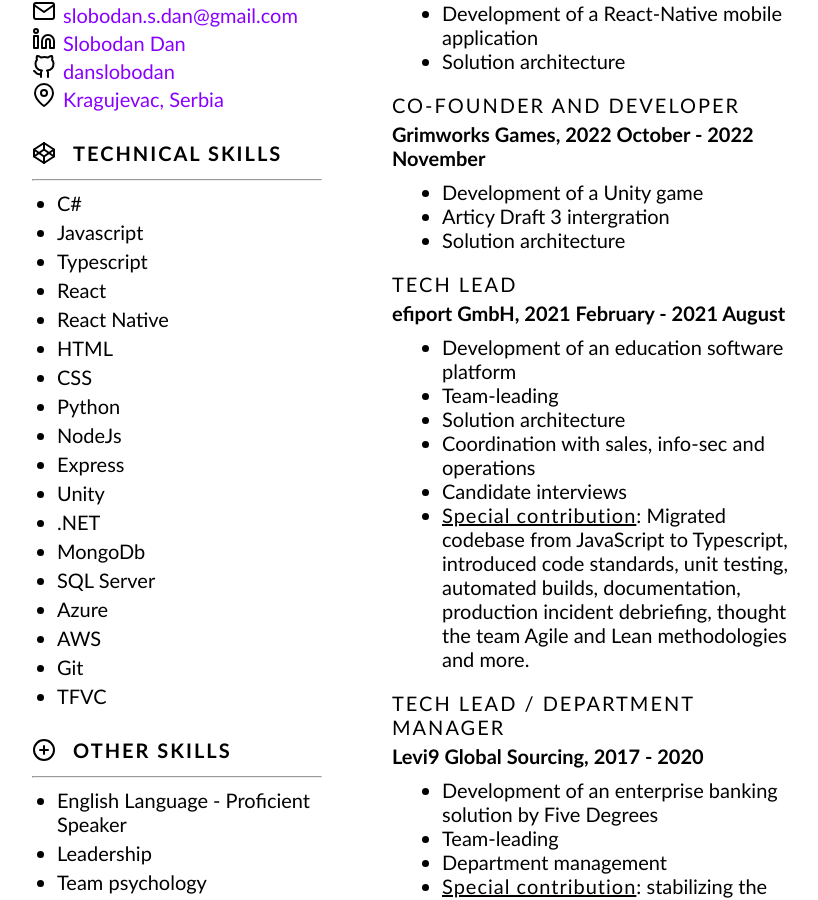
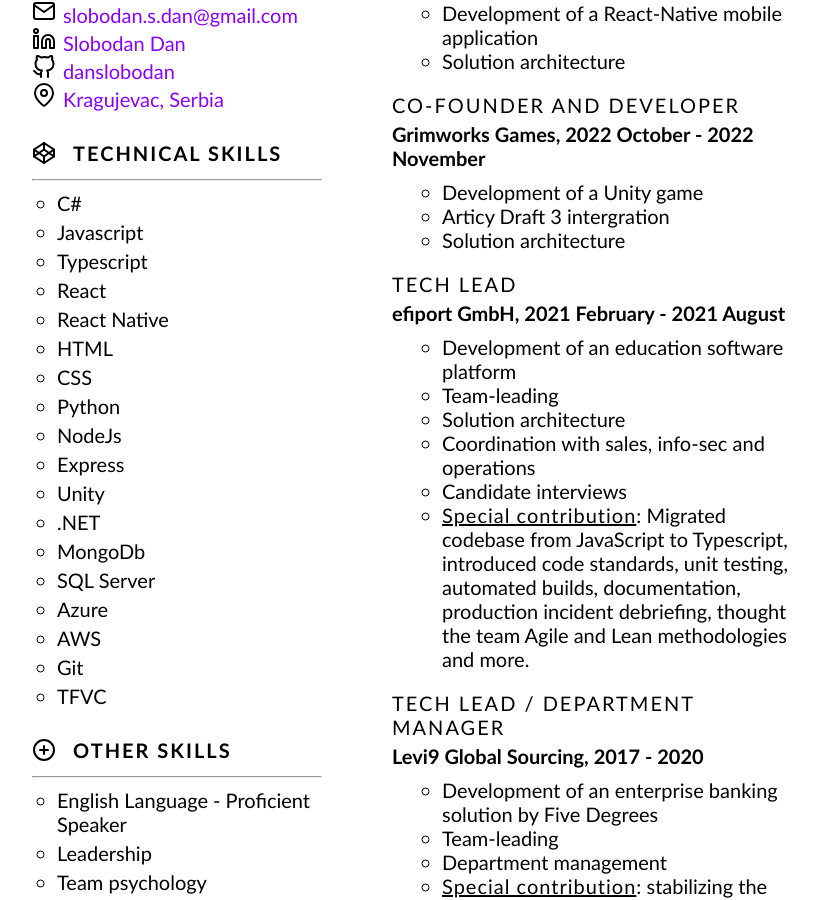
Before and after one commit to danslobodan/personalwebsite, a Next.js app: page /cv in a window 1280 px wide. Shown: the part 839-1739 px from the top of the page, without its empty margins (286-1104 px from the left). Built offline with nearby package versions, Linux system fonts and the light colour scheme.

Commit message:
Changed bullet style in CV.

```diff
--- a/components/cv/EducationHistory.tsx
+++ b/components/cv/EducationHistory.tsx
@@ -7,7 +7,6 @@ import { BookOpen } from "react-feather";
 const EducationHistory: React.FC = () => {
     return (
         <CvSection icon={<BookOpen />} title="Education History">
-            <div>
             {education.map((edu) => {
                 const { institution, location, degree, duration } = edu;
                 return (
@@ -20,7 +19,6 @@ const EducationHistory: React.FC = () => {
                     />
                 );
             })}
-            </div>
         </CvSection>
     );
 };
--- a/components/cv/Job.tsx
+++ b/components/cv/Job.tsx
@@ -28,7 +28,7 @@ const Job: React.FC<JobProps> = ({
             <h5 style={{ marginBottom: "10px" }}>
                 {company}, <span className="text-muted">{duration}</span>
             </h5>
-            <ul style={{ marginLeft: "50px" }}>
+            <ul style={{ marginLeft: "50px", listStyleType: "circle" }}>
                 {duties.map((duty) => {
                     return <li key={duty}>{duty}</li>;
                 })}
--- a/components/cv/Skills.tsx
+++ b/components/cv/Skills.tsx
@@ -22,7 +22,7 @@ interface SkillSectionProps {
 
 const SkillSection: React.FC<SkillSectionProps> = ({ skills }) => {
     return (
-        <ul style={{ paddingLeft: "25px" }}>
+        <ul style={{ paddingLeft: "25px", listStyleType: "circle" }}>
             {skills.map((skill) => {
                 return (
                     <li key={skill} style={{ marginBottom: "5px" }}>
```
Lines whose indentation alone changed are shown as unchanged.
